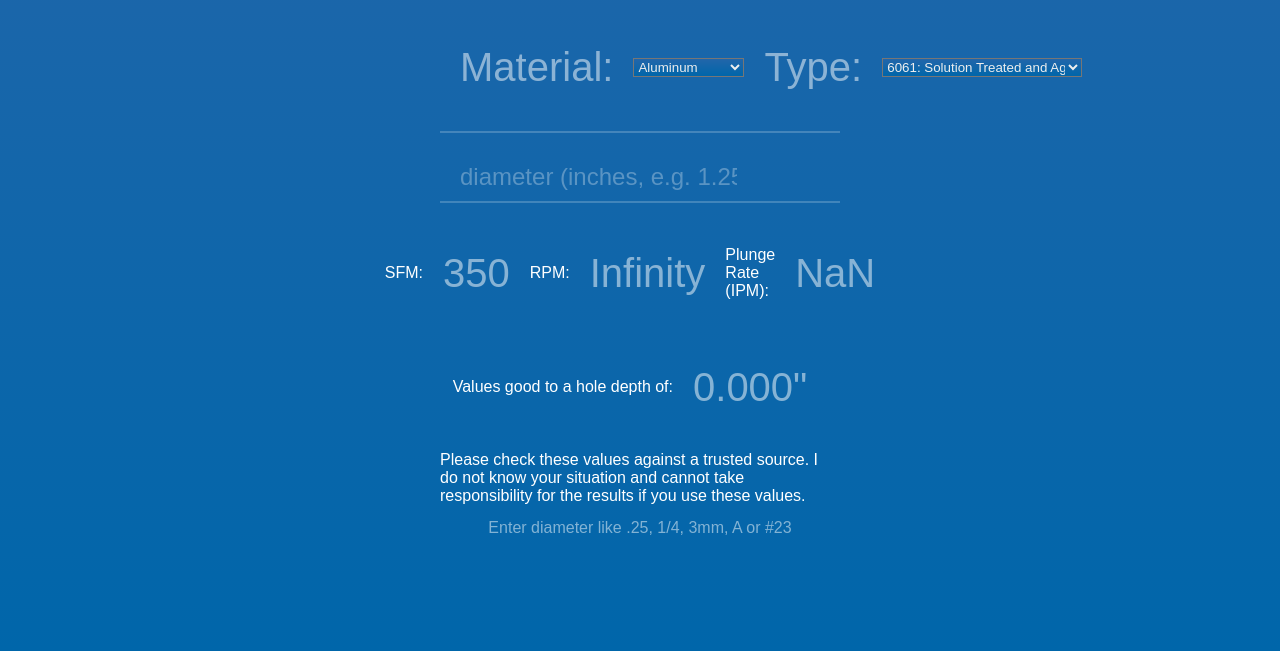
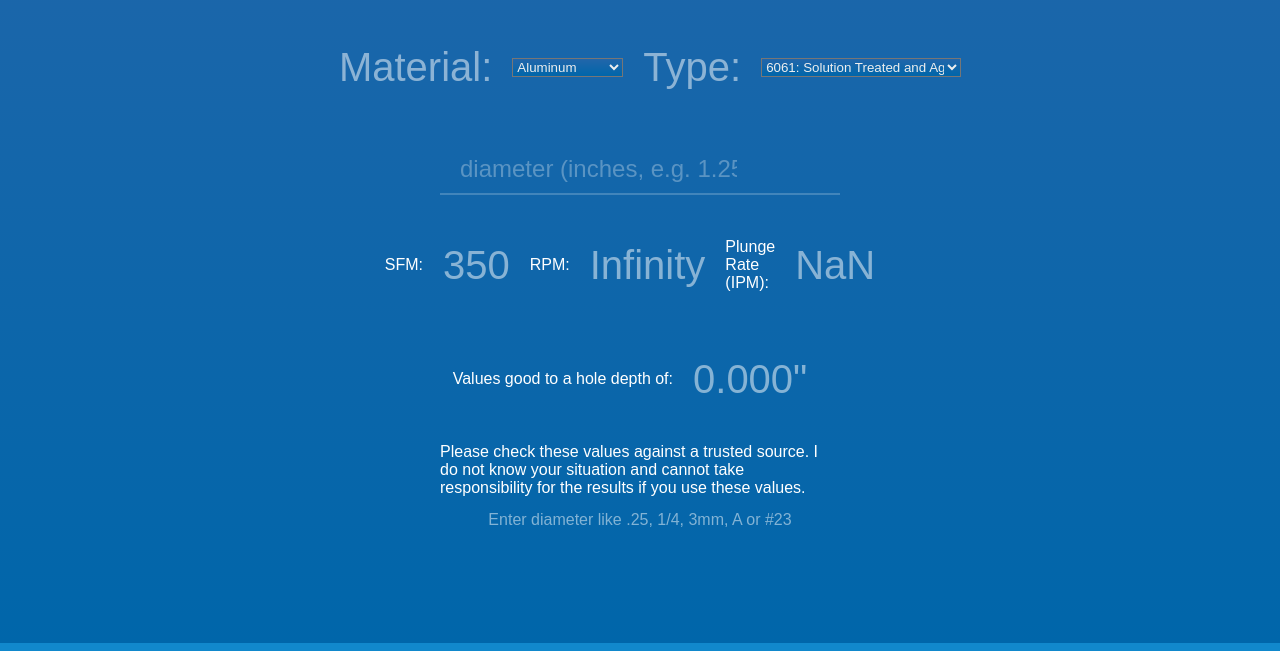
Before and after one commit to ginabythebay/feedsnspeeds, a website built with Parcel: page src/index.html in a window 1280 px wide. Shown: the part 188-839 px from the top of the page. Built offline with nearby package versions, Linux system fonts and the light colour scheme.

Commit message:
fix layout

```diff
--- a/src/index.html
+++ b/src/index.html
@@ -10,7 +10,7 @@
 <body>
     <div id="container">
         <h1>[ HSS Drilling ]</h1>
-        <form>
+            <div class="item">
                 <div class="item">
                     <label for="material">Material:</label>
                     <select id="material">
@@ -21,7 +21,7 @@
                     <select id="material_type" style="width:200px;">
                     </select>
                 </div>
-        </form>
+            </div>
         <form>
             <div class="input">
                 <input type="text" placeholder="diameter (inches, e.g. 1.25)" id="drill_diameter" size="17" autofocus="autofocus" />
```
Lines whose indentation alone changed are shown as unchanged.
